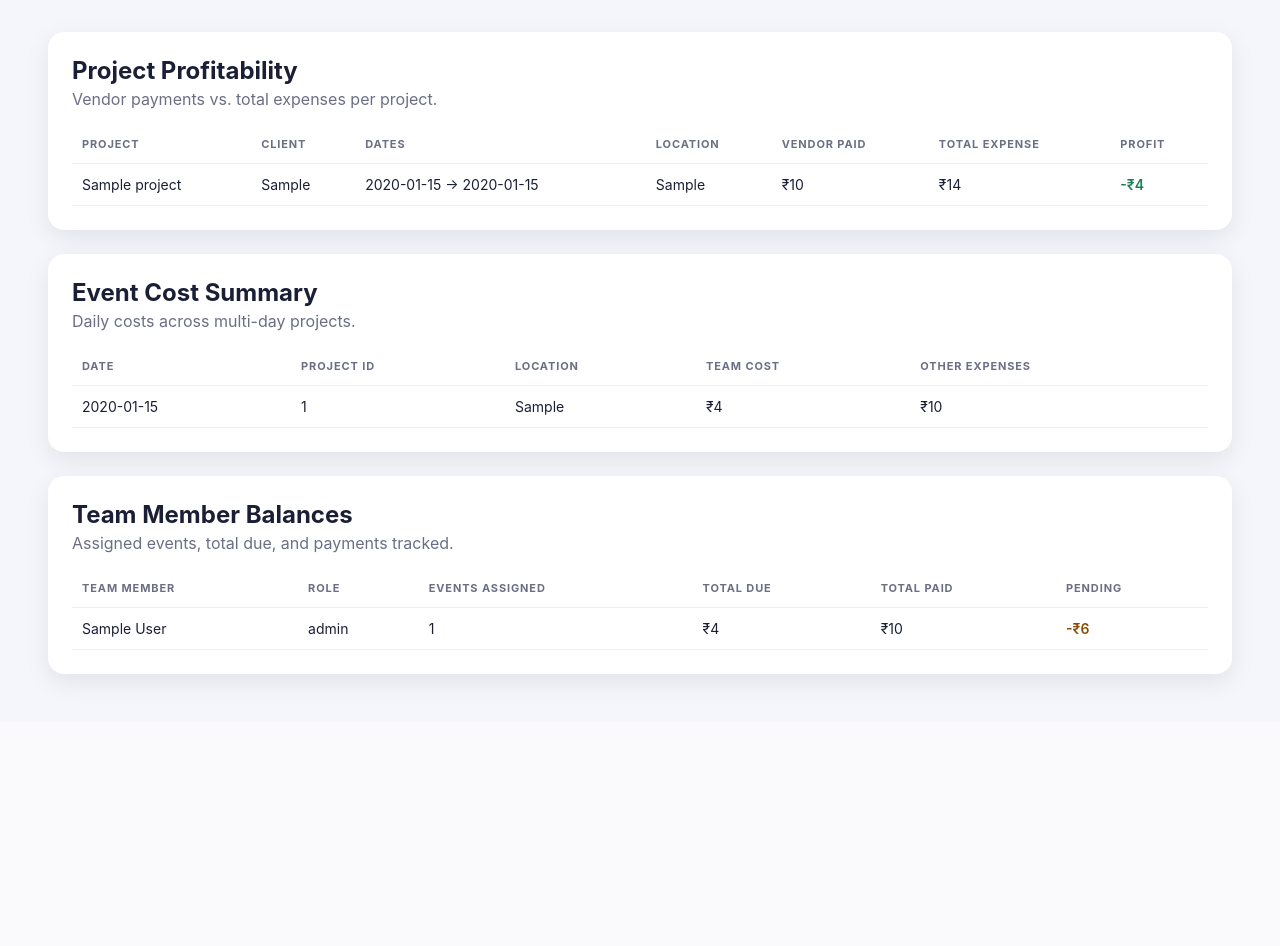
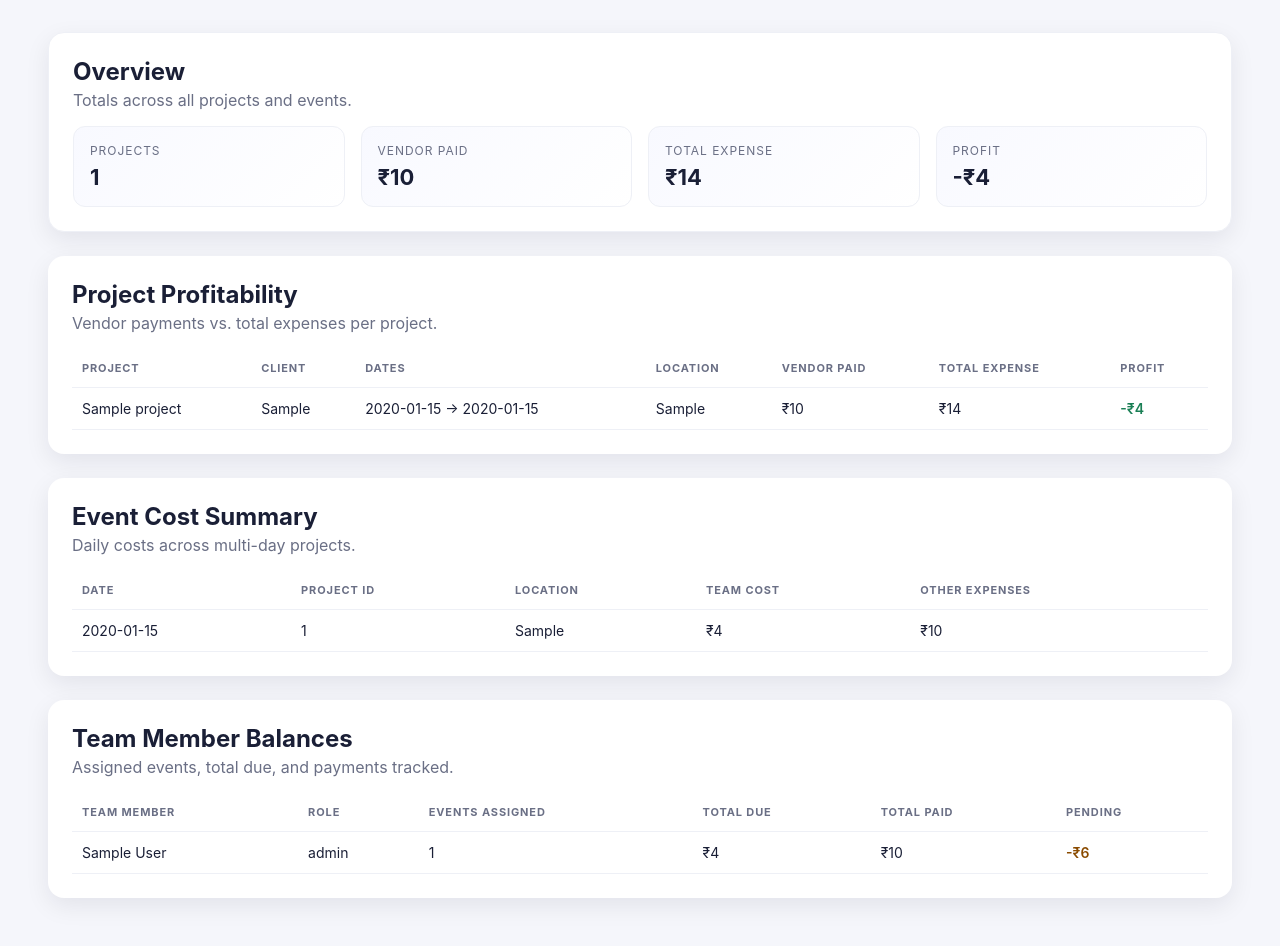
Before and after one commit to imjsbofficial/codex-studioledger, a Flask app: page / in a window 1280 px wide. Shown: the part 142-1088 px from the top of the page. Before the commit the page ends 827 px from the top, so only its background shows below. Run offline with Flask 3, Linux system fonts and the light colour scheme; data comes from the database, SQL or seed files in the repository; tables that the repository leaves empty hold one stand-in row (values such as "Sample post"); parts of the project's set-up code (start-up, migrations or seed data) failed here and were passed over.

Commit message:
Improve dashboard responsiveness and visuals

```diff
--- a/static/styles.css
+++ b/static/styles.css
@@ -79,6 +79,37 @@ main {
   color: #6a6f85;
 }
 
+.kpi-card {
+  border: 1px solid #eef0f6;
+}
+
+.kpi-grid {
+  display: grid;
+  grid-template-columns: repeat(4, minmax(0, 1fr));
+  gap: 16px;
+}
+
+.kpi-tile {
+  padding: 16px;
+  border-radius: 12px;
+  background: linear-gradient(135deg, #f8f9ff 0%, #ffffff 100%);
+  border: 1px solid #eef0f6;
+}
+
+.kpi-label {
+  margin: 0 0 6px;
+  font-size: 12px;
+  letter-spacing: 0.08em;
+  text-transform: uppercase;
+  color: #6a6f85;
+}
+
+.kpi-tile h3 {
+  margin: 0;
+  font-size: 22px;
+  color: #1a1f36;
+}
+
 .table-wrapper {
   width: 100%;
   overflow-x: auto;
@@ -124,4 +155,32 @@ th {
     flex-direction: column;
     align-items: flex-start;
   }
+
+  .kpi-grid {
+    grid-template-columns: repeat(2, minmax(0, 1fr));
+  }
+
+  .col-dates,
+  .col-location {
+    display: none;
+  }
 }
+
+@media (max-width: 700px) {
+  body {
+    padding: 20px;
+  }
+
+  .kpi-grid {
+    grid-template-columns: 1fr;
+  }
+
+  table {
+    min-width: 600px;
+  }
+
+  .col-client,
+  .col-project {
+    display: none;
+  }
+}
--- a/templates/index.html
+++ b/templates/index.html
@@ -19,6 +19,31 @@
     </header>
 
     <main>
+      <section class="card kpi-card">
+        <div class="card-header">
+          <h2>Overview</h2>
+          <p>Totals across all projects and events.</p>
+        </div>
+        <div class="kpi-grid">
+          <div class="kpi-tile">
+            <p class="kpi-label">Projects</p>
+            <h3 id="kpi-projects">0</h3>
+          </div>
+          <div class="kpi-tile">
+            <p class="kpi-label">Vendor Paid</p>
+            <h3 id="kpi-vendor">₹0</h3>
+          </div>
+          <div class="kpi-tile">
+            <p class="kpi-label">Total Expense</p>
+            <h3 id="kpi-expense">₹0</h3>
+          </div>
+          <div class="kpi-tile">
+            <p class="kpi-label">Profit</p>
+            <h3 id="kpi-profit">₹0</h3>
+          </div>
+        </div>
+      </section>
+
       <section class="card">
         <div class="card-header">
           <h2>Project Profitability</h2>
@@ -29,9 +54,9 @@
             <thead>
               <tr>
                 <th>Project</th>
-                <th>Client</th>
-                <th>Dates</th>
-                <th>Location</th>
+                <th class="col-client">Client</th>
+                <th class="col-dates">Dates</th>
+                <th class="col-location">Location</th>
                 <th>Vendor Paid</th>
                 <th>Total Expense</th>
                 <th>Profit</th>
@@ -52,8 +77,8 @@
             <thead>
               <tr>
                 <th>Date</th>
-                <th>Project ID</th>
-                <th>Location</th>
+                <th class="col-project">Project ID</th>
+                <th class="col-location">Location</th>
                 <th>Team Cost</th>
                 <th>Other Expenses</th>
               </tr>
@@ -93,10 +118,76 @@
         maximumFractionDigits: 0,
       });
 
+      const demoData = {
+        projects: [
+          {
+            project_name: "Brand Launch Campaign",
+            project_by: "Kite Studios",
+            start_date: "2025-02-01",
+            end_date: "2025-02-02",
+            location: "Mumbai",
+            vendor_paid: 150000,
+            total_expense: 58500,
+            profit: 91500,
+          },
+        ],
+        events: [
+          {
+            event_date: "2025-02-01",
+            project_id: "demo",
+            location: "Mumbai Studio",
+            team_cost: 35000,
+            other_expenses: 5000,
+          },
+          {
+            event_date: "2025-02-02",
+            project_id: "demo",
+            location: "Mumbai Outdoor",
+            team_cost: 38000,
+            other_expenses: 6500,
+          },
+        ],
+        teamMembers: [
+          {
+            name: "Asha Nair",
+            role: "Director",
+            events_assigned: 2,
+            total_due: 42000,
+            total_paid: 10000,
+            pending_payment: 32000,
+          },
+          {
+            name: "Ravi Mehta",
+            role: "Cinematographer",
+            events_assigned: 2,
+            total_due: 31000,
+            total_paid: 8000,
+            pending_payment: 23000,
+          },
+        ],
+      };
+
       const setStatus = (message, ok = true) => {
         const chip = document.getElementById("status-chip");
         chip.textContent = message;
         chip.classList.toggle("status-error", !ok);
+      };
+
+      const updateKpis = (projects) => {
+        const totals = projects.reduce(
+          (acc, project) => {
+            acc.vendor += project.vendor_paid ?? 0;
+            acc.expense += project.total_expense ?? 0;
+            acc.profit += project.profit ?? 0;
+            return acc;
+          },
+          { vendor: 0, expense: 0, profit: 0 }
+        );
+
+        document.getElementById("kpi-projects").textContent = projects.length;
+        document.getElementById("kpi-vendor").textContent = formatter.format(totals.vendor);
+        document.getElementById("kpi-expense").textContent = formatter.format(totals.expense);
+        document.getElementById("kpi-profit").textContent = formatter.format(totals.profit);
       };
 
       const renderRows = (tableId, rows, renderRow) => {
@@ -117,12 +208,14 @@
             fetch("/api/team-members").then((res) => res.json()),
           ]);
 
+          updateKpis(projects);
+
           renderRows("projects-table", projects, (row) => {
             return `
               <td>${row.project_name}</td>
-              <td>${row.project_by}</td>
-              <td>${row.start_date} → ${row.end_date}</td>
-              <td>${row.location}</td>
+              <td class="col-client">${row.project_by}</td>
+              <td class="col-dates">${row.start_date} → ${row.end_date}</td>
+              <td class="col-location">${row.location}</td>
               <td>${formatter.format(row.vendor_paid)}</td>
               <td>${formatter.format(row.total_expense)}</td>
               <td class="profit">${formatter.format(row.profit)}</td>
@@ -132,8 +225,8 @@
           renderRows("events-table", events, (row) => {
             return `
               <td>${row.event_date}</td>
-              <td>${row.project_id}</td>
-              <td>${row.location}</td>
+              <td class="col-project">${row.project_id}</td>
+              <td class="col-location">${row.location}</td>
               <td>${formatter.format(row.team_cost)}</td>
               <td>${formatter.format(row.other_expenses)}</td>
             `;
@@ -153,7 +246,42 @@
           setStatus("Live data loaded");
         } catch (error) {
           console.error(error);
-          setStatus("Failed to load data", false);
+          updateKpis(demoData.projects);
+
+          renderRows("projects-table", demoData.projects, (row) => {
+            return `
+              <td>${row.project_name}</td>
+              <td class="col-client">${row.project_by}</td>
+              <td class="col-dates">${row.start_date} → ${row.end_date}</td>
+              <td class="col-location">${row.location}</td>
+              <td>${formatter.format(row.vendor_paid)}</td>
+              <td>${formatter.format(row.total_expense)}</td>
+              <td class="profit">${formatter.format(row.profit)}</td>
+            `;
+          });
+
+          renderRows("events-table", demoData.events, (row) => {
+            return `
+              <td>${row.event_date}</td>
+              <td class="col-project">${row.project_id}</td>
+              <td class="col-location">${row.location}</td>
+              <td>${formatter.format(row.team_cost)}</td>
+              <td>${formatter.format(row.other_expenses)}</td>
+            `;
+          });
+
+          renderRows("team-table", demoData.teamMembers, (row) => {
+            return `
+              <td>${row.name}</td>
+              <td>${row.role ?? "—"}</td>
+              <td>${row.events_assigned}</td>
+              <td>${formatter.format(row.total_due)}</td>
+              <td>${formatter.format(row.total_paid)}</td>
+              <td class="pending">${formatter.format(row.pending_payment)}</td>
+            `;
+          });
+
+          setStatus("Demo data loaded (offline)", false);
         }
       };
 
```
